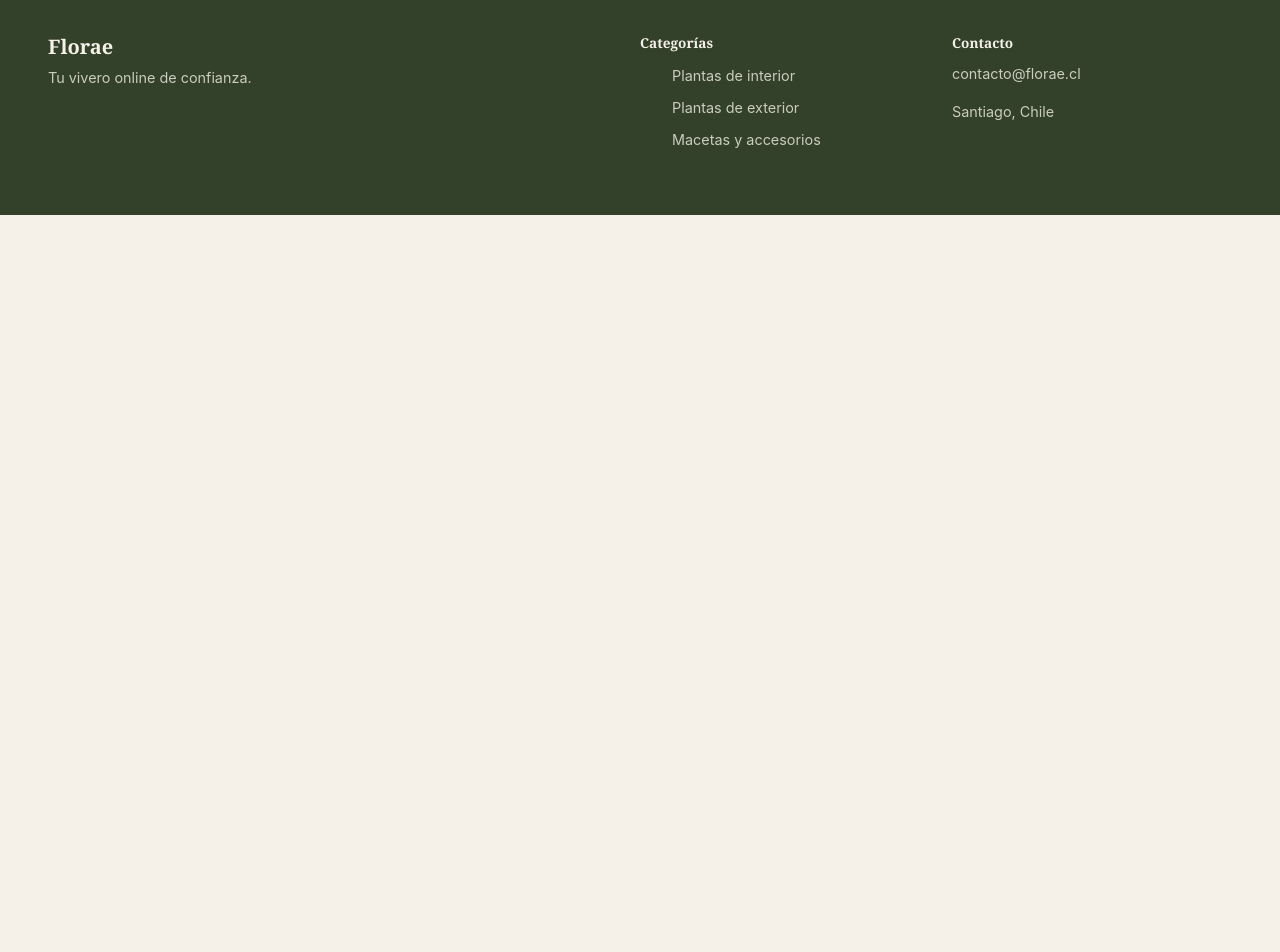
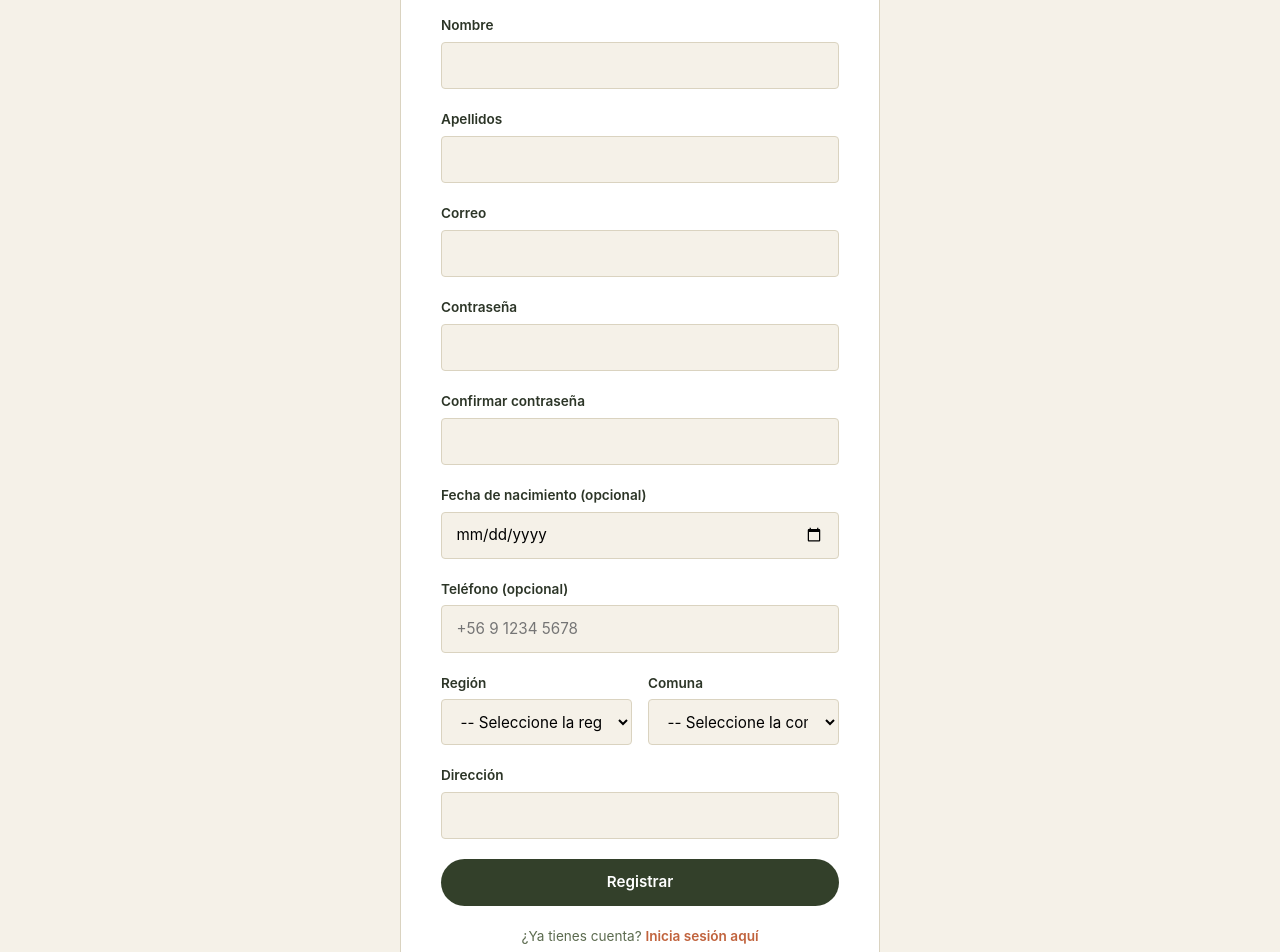
Before and after one commit to danielacuevasd/plant-ecommerce-r, a React (Vite) app: page /registro in a window 1280 px wide. Shown: the part 320-1272 px from the top of the page. Before the commit the page ends 800 px from the top, so only its background shows below. Built offline with nearby package versions, Linux system fonts and the light colour scheme.

Commit message:
feat: agregar página de registro con validación y comunas por región

```diff
--- a/src/App.jsx
+++ b/src/App.jsx
@@ -8,6 +8,7 @@ import Productos from "./pages/Productos";
 import DetalleProducto from "./pages/DetalleProducto";
 import Carrito from "./pages/Carrito";
 import Login from "./pages/Login";
+import Registro from "./pages/Registro";
 
 export default function App() {
   return (
@@ -21,6 +22,7 @@ export default function App() {
             <Route path="productos/:id" element={<DetalleProducto />} />
             <Route path="carrito" element={<Carrito />} />
             <Route path="login" element={<Login />} />
+            <Route path="registro" element={<Registro />} />
           </Route>
         </Routes>
       </CartProvider>
--- /dev/null
+++ b/src/pages/Registro.jsx
@@ -0,0 +1,112 @@
+import { useState } from "react";
+import { Link, useNavigate } from "react-router-dom";
+import CampoFormulario from "../components/CampoFormulario";
+import { useAuth } from "../context/AuthContext";
+import { obtenerComunas, regiones } from "../data/regiones";
+import { validarRegistro } from "../utils/validaciones";
+
+const datosIniciales = {
+  run: "", nombre: "", apellidos: "", correo: "", contrasena: "", confirmar: "",
+  fechaNacimiento: "", telefono: "", region: "", comuna: "", direccion: ""
+};
+
+export default function Registro() {
+  const { registrar } = useAuth();
+  const navegar = useNavigate();
+  const [datos, setDatos] = useState(datosIniciales);
+  const [errores, setErrores] = useState({});
+  const [errorGeneral, setErrorGeneral] = useState("");
+
+  function manejarCambio(evento) {
+    const { name, value } = evento.target;
+    // Al cambiar la region se reinicia la comuna
+    setDatos(name === "region" ? { ...datos, region: value, comuna: "" } : { ...datos, [name]: value });
+  }
+
+  function manejarSubmit(evento) {
+    evento.preventDefault();
+    const nuevos = validarRegistro(datos);
+    setErrores(nuevos);
+    setErrorGeneral("");
+    if (Object.keys(nuevos).length > 0) return;
+
+    const resultado = registrar(datos);
+    if (!resultado.ok) {
+      setErrorGeneral(resultado.error);
+      return;
+    }
+    navegar("/");
+  }
+
+  return (
+    <section className="seccion-formulario">
+      <form className="tarjeta-formulario" onSubmit={manejarSubmit} noValidate>
+        <h1>Registro de usuario</h1>
+
+        <CampoFormulario
+          id="run" label="RUN" maxLength={9} placeholder="Sin puntos ni guión, ej: 19110220K"
+          value={datos.run} onChange={manejarCambio} error={errores.run}
+        />
+        <CampoFormulario
+          id="nombre" label="Nombre" maxLength={50}
+          value={datos.nombre} onChange={manejarCambio} error={errores.nombre}
+        />
+        <CampoFormulario
+          id="apellidos" label="Apellidos" maxLength={100}
+          value={datos.apellidos} onChange={manejarCambio} error={errores.apellidos}
+        />
+        <CampoFormulario
+          id="correo" label="Correo" type="email" maxLength={100} autoComplete="email"
+          value={datos.correo} onChange={manejarCambio} error={errores.correo}
+        />
+        <CampoFormulario
+          id="contrasena" label="Contraseña" type="password" maxLength={10} autoComplete="new-password"
+          value={datos.contrasena} onChange={manejarCambio} error={errores.contrasena}
+        />
+        <CampoFormulario
+          id="confirmar" label="Confirmar contraseña" type="password" maxLength={10} autoComplete="new-password"
+          value={datos.confirmar} onChange={manejarCambio} error={errores.confirmar}
+        />
+        <CampoFormulario
+          id="fechaNacimiento" label="Fecha de nacimiento (opcional)" type="date"
+          value={datos.fechaNacimiento} onChange={manejarCambio}
+        />
+        <CampoFormulario
+          id="telefono" label="Teléfono (opcional)" type="tel" placeholder="+56 9 1234 5678"
+          value={datos.telefono} onChange={manejarCambio}
+        />
+
+        <div className="campo-formulario-doble">
+          <CampoFormulario
+            id="region" label="Región" as="select"
+            value={datos.region} onChange={manejarCambio} error={errores.region}
+          >
+            <option value="">-- Seleccione la región --</option>
+            {regiones.map((r) => <option key={r.nombre} value={r.nombre}>{r.nombre}</option>)}
+          </CampoFormulario>
+
+          <CampoFormulario
+            id="comuna" label="Comuna" as="select"
+            value={datos.comuna} onChange={manejarCambio} error={errores.comuna}
+          >
+            <option value="">-- Seleccione la comuna --</option>
+            {obtenerComunas(datos.region).map((c) => <option key={c} value={c}>{c}</option>)}
+          </CampoFormulario>
+        </div>
+
+        <CampoFormulario
+          id="direccion" label="Dirección" maxLength={300}
+          value={datos.direccion} onChange={manejarCambio} error={errores.direccion}
+        />
+
+        {errorGeneral && <p role="alert" className="mensaje-error">{errorGeneral}</p>}
+
+        <button type="submit" className="btn-principal">Registrar</button>
+
+        <p className="texto-secundario">
+          ¿Ya tienes cuenta? <Link to="/login">Inicia sesión aquí</Link>
+        </p>
+      </form>
+    </section>
+  );
+}
```
